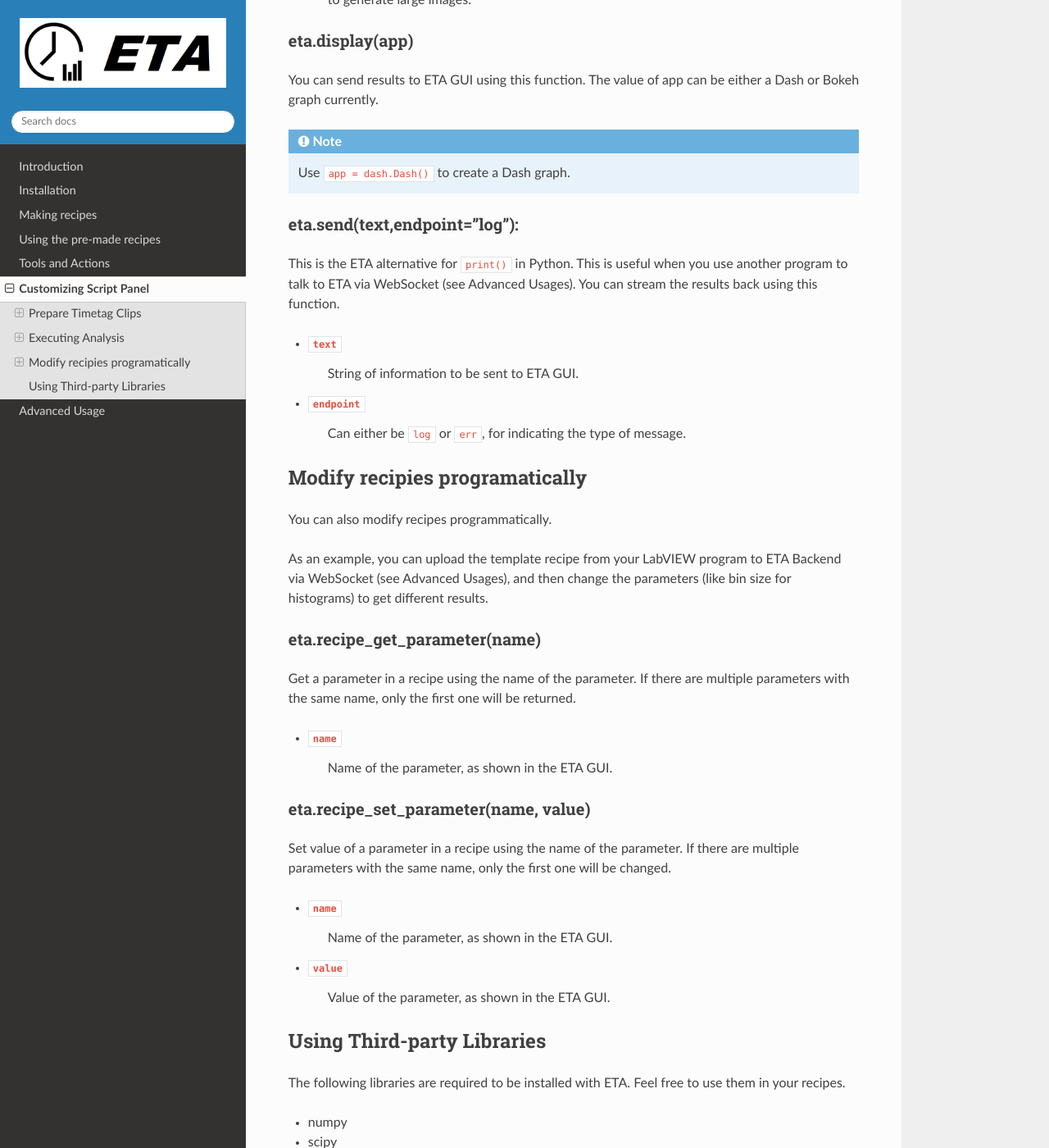
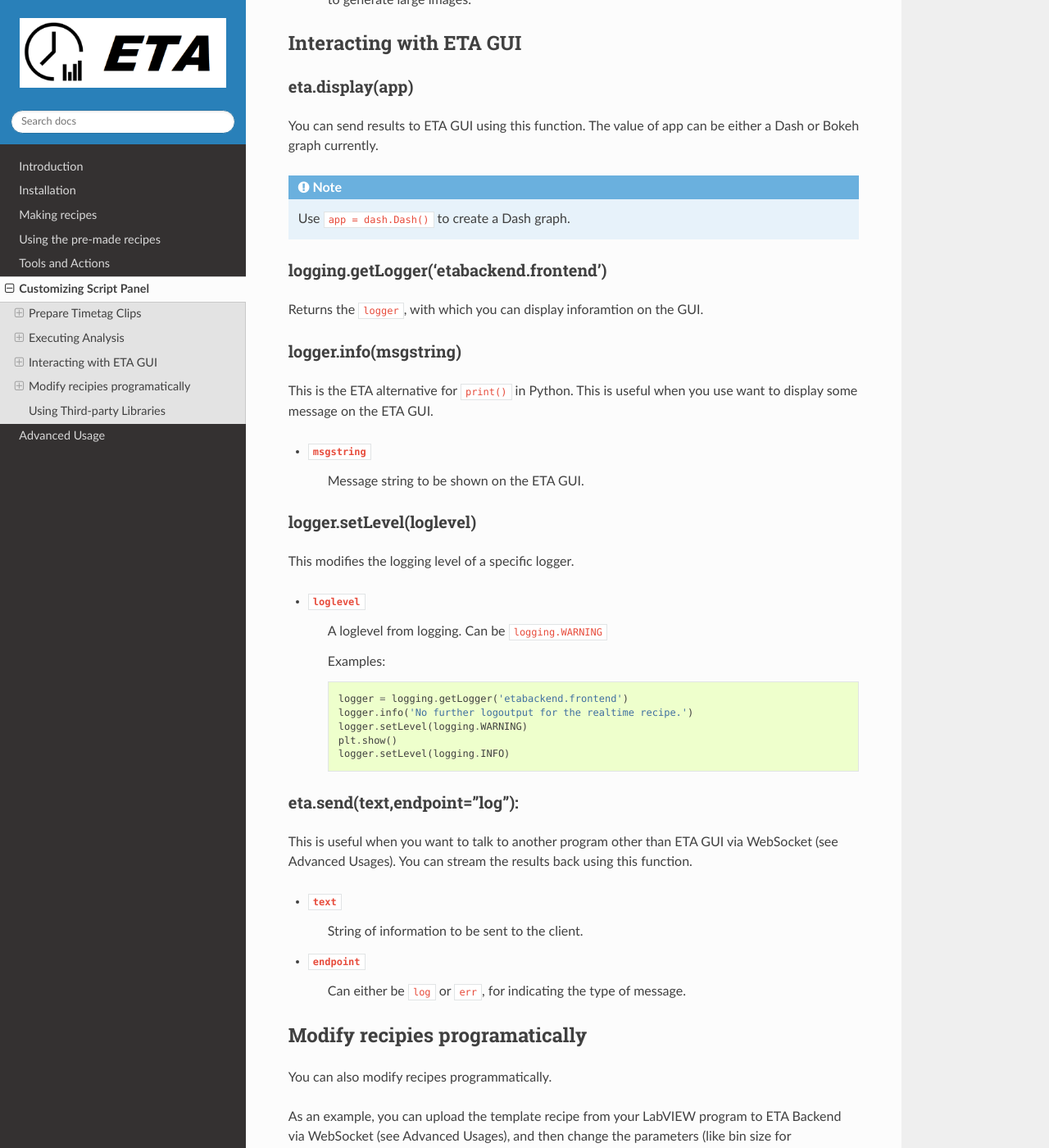
Before and after one commit to timetag/timetag.github.io, a Sphinx documentation site: the page built from docs/python.rst, in a window 1280 px wide and 1400 px high, scrolled down 5993 px. Shown: the whole window at 82% size. Built offline with Sphinx 7.4.7 and the Read the Docs theme 2.0.0, drawn with Linux system fonts in a browser that asks for light colours.

Commit message:
Update python.rst

```diff
--- a/docs/python.rst
+++ b/docs/python.rst
@@ -165,6 +165,9 @@ eta.aggregrate(list_of_tasks, sum_results=True):
     Specifies if the results will be summed up. This is useful for correlational analysis if you cut the file into pieces and then merges the histograms together. Users can also set this value to False and implement their own data aggregation methods, like concatenating the histograms to generate large images.
 
 
+Interacting with ETA GUI
+-----
+
 eta.display(app)
 ......
 
@@ -173,15 +176,44 @@ You can send results to ETA GUI using this function. The value of app can be eit
 .. note::
     Use ``app = dash.Dash()`` to create a Dash graph.
 
+logging.getLogger('etabackend.frontend')
+......
+Returns the ``logger``, with which you can display inforamtion on the GUI.
+
+logger.info(msgstring)
+......
+This is the ETA alternative for ``print()`` in Python.  This is useful when you use want to display some message on the ETA GUI.
+
+- ``msgstring``
+    Message string to be shown on the ETA GUI.
+
+logger.setLevel(loglevel)
+......
+This modifies the logging level of a specific logger.
+
+- ``loglevel``
+    A loglevel from logging. Can be ``logging.WARNING``
+
+    Examples:
+
+    .. code-block:: python
+
+        logger = logging.getLogger('etabackend.frontend')
+        logger.info('No further logoutput for the realtime recipe.')
+        logger.setLevel(logging.WARNING)
+        plt.show()
+        logger.setLevel(logging.INFO)
+
 eta.send(text,endpoint="log"):
 ......
-This is the ETA alternative for ``print()`` in Python.  This is useful when you use another program to talk to ETA via WebSocket (see Advanced Usages). You can stream the results back using this function.
+This is useful when you want to talk to another program other than ETA GUI via WebSocket (see Advanced Usages). You can stream the results back using this function.
 
 - ``text``
-    String of information to be sent to ETA GUI.
+    String of information to be sent to the client.
 
 - ``endpoint``
     Can either be ``log`` or ``err``, for indicating the type of message.
+
 
 Modify recipies programatically
 ------
```
